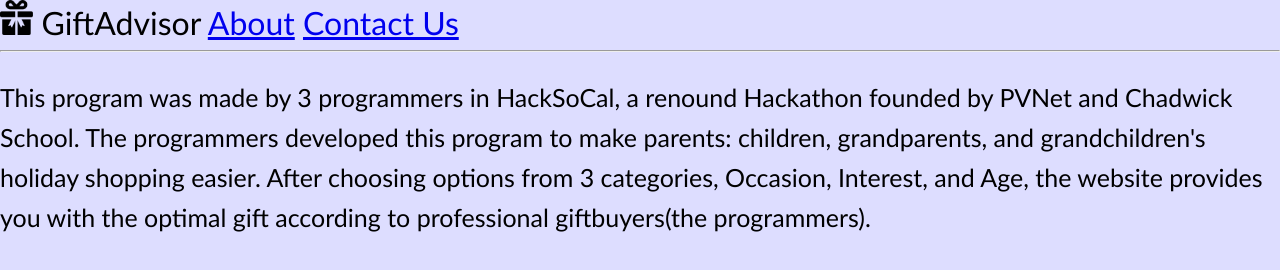
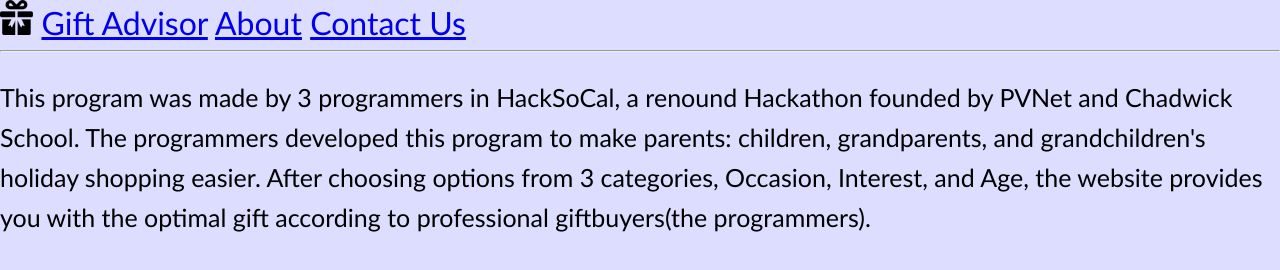
Before and after one commit to TresSmith/gift-advisor, a plain HTML site: page about.html in a window 1280 px wide. Drawn offline with Linux system fonts and the light colour scheme.

Commit message:
feat: add feature in which you can press gift advisor to return to home page from about and contact us page

```diff
--- a/about.html
+++ b/about.html
@@ -7,7 +7,7 @@
   <body>
     <h1 style="display: inline;">
         <img src='./logo.png' class="logo" />
-        GiftAdvisor
+        <a href="./index.html">Gift Advisor</a>
         <a href="./about.html">About</a>
         <a href="./contact.html;">Contact Us</a>
       </h1>
```
Also changed, not shown: contact.html (+2 -2 lines), index.html (+1 -1 lines).
